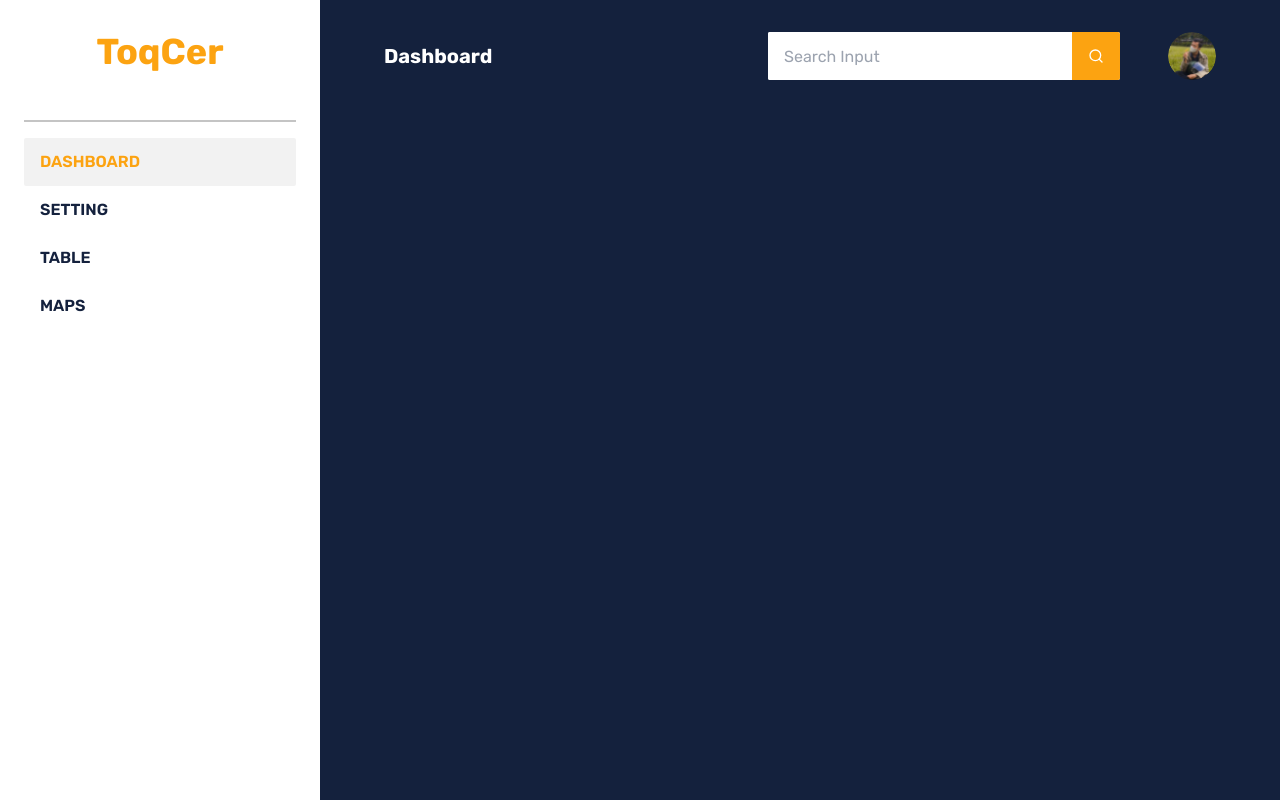
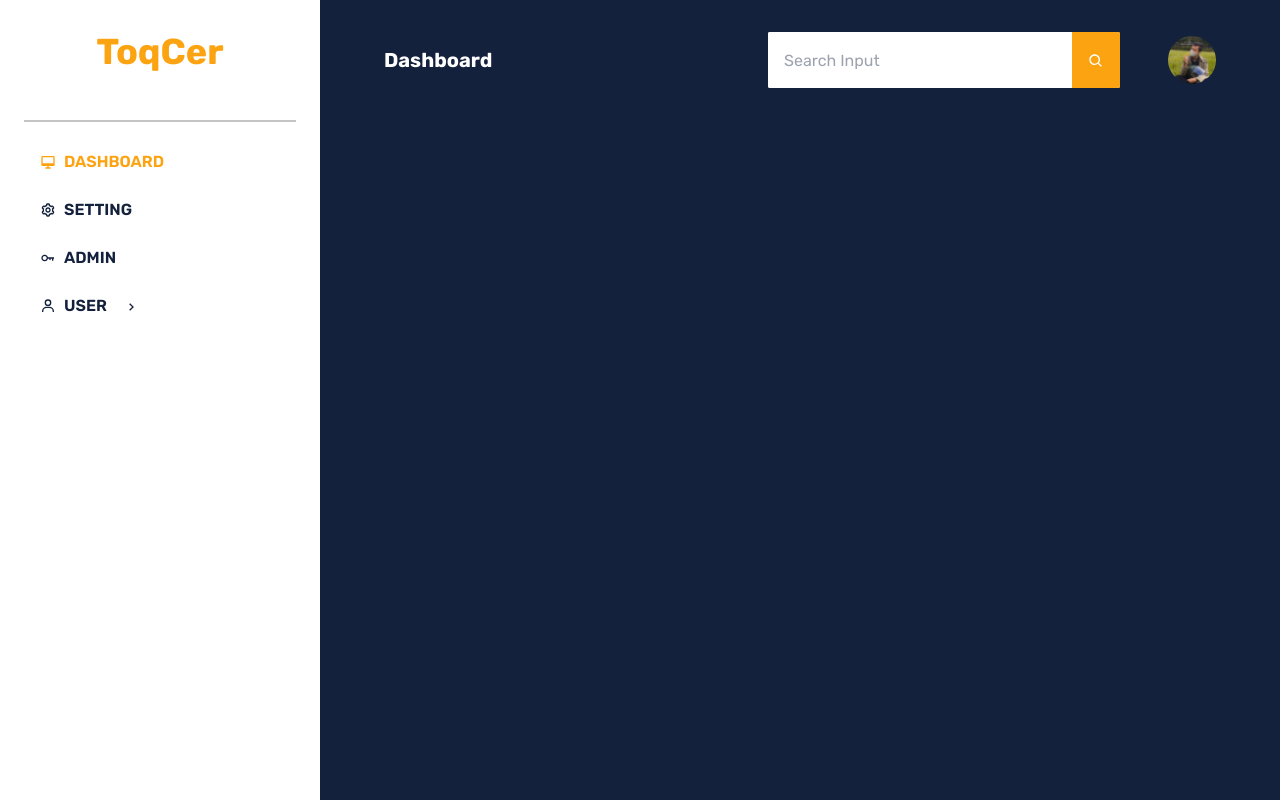
Before and after one commit to toqcer/next-fe, a Next.js app: page /admin/dashboard in a window 1280 px wide. Built offline with nearby package versions, Linux system fonts and the light colour scheme.

Commit message:
[UPDATE] SidebarLink

```diff
--- a/components/atoms/SidebarLink/SidebarLink.js
+++ b/components/atoms/SidebarLink/SidebarLink.js
@@ -1,13 +1,29 @@
 import Link from 'next/link';
+import { BiChevronRight } from "react-icons/bi";
 
-function SidebarLink({ text, active, href }) {
+import MenuStyle from '/styles/Menu.module.scss'
+
+function SidebarLink({ text, active, href, Icon, children, onClick, Ref }) {
     return (
-        <Link href={href} passHref>
-            <div className={`uppercase py-3 px-4 font-semibold ${active ? 'text-orange bg-gray/50'
-                : 'text-primary'} hover:text-orange hover:bg-gray/50 cursor-pointer rounded-sm`}>
-                <a>{text}</a>
-            </div>
-        </Link>
+        <>
+            {children ? (
+                <Link href={href} passHref>
+                    <li className={`uppercase   font-semibold ${active ? 'text-orange active' : 'text-primary '}   rounded-sm list-none flex space-x-2 ${children && "flex-col"} `}>
+                        <a className={`w-full space-x-2 px-4 py-3 cursor-pointer inline-flex gap-x-2 items-center hover:text-orange hover:bg-gray/30 ${MenuStyle['sidebar-link']}`} onClick={onClick}>
+                            {Icon}
+                            {text}
+                            <span className={`${MenuStyle['arrow-dropdown']} transition-all duration-300`}><BiChevronRight /></span>
+                        </a>
+                        {children}
+                    </li>
+                </Link>
+            ) : (
+                <li className={`uppercase   font-semibold ${active ? 'text-orange active' : 'text-primary '}   rounded-sm list-none flex space-x-2 ${MenuStyle['sidebar-link']}`}>
+                    <span className='w-full space-x-2 px-4 py-3 cursor-pointer inline-flex gap-x-2 items-center hover:text-orange hover:bg-gray/30'>{Icon}{text}</span>
+                </li>
+            )
+            }
+        </>
     )
 }
 
--- a/components/molecules/Search/Search.js
+++ b/components/molecules/Search/Search.js
@@ -1,5 +1,5 @@
 import { Button, Input } from '@components/atoms';
-import { FiSearch } from 'react-icons/fi';
+import { BiSearch } from 'react-icons/bi';
 
 function Search() {
     return (
@@ -7,7 +7,7 @@ function Search() {
             <Input placeholder="Search Input" className="flex-1" />
             <div>
                 <Button>
-                    <FiSearch color="white" />
+                    <BiSearch color="white" />
                 </Button>
             </div>
         </div>
--- a/components/molecules/Sidebar/Sidebar.js
+++ b/components/molecules/Sidebar/Sidebar.js
@@ -1,16 +1,29 @@
-import { SidebarLink } from "@components/atoms"
+import { SidebarLink } from "@components/atoms";
+import { BiDesktop, BiCog, BiKey, BiUser } from "react-icons/bi";
+
+import MenuStyle from '/styles/Menu.module.scss'
 
 function Sidebar() {
+    // const inputEl = useRef()
     return (
         <aside className="max-w-xs w-full py-8 px-6 ">
             <h1 className="text-4xl font-bold text-orange text-center pb-12 border-b-2 border-muted">ToqCer</h1>
             <div className="mt-4">
-                <SidebarLink text="dashboard" href='#1' active />
-                <SidebarLink text="setting" href='#2' />
-                <SidebarLink text="table" href='#3' />
-                <SidebarLink text="maps" href='#4' />
+                <SidebarLink text="dashboard" href='#1' Icon={<BiDesktop />} active />
+                <SidebarLink text="setting" href='#2' Icon={<BiCog />} />
+                <SidebarLink text="admin" href='#3' Icon={<BiKey />} />
+                <SidebarLink text="user" href='#4' Icon={<BiUser />} onClick={(e) => {
+                    e.target.classList.toggle(MenuStyle['dropdown-close']);
+                    console.log(e.target)
+                }}>
+                    <ul className={`ml-0 mt-2 transition-all duration-300 overflow-hidden`}>
+                        <SidebarLink text="Dshbor" href='#4' Icon={<BiUser />} active />
+                        <SidebarLink text="SSSS" href='#4' Icon={<BiUser />} />
+                        <SidebarLink text="DSSD" href='#4' Icon={<BiUser />} />
+                    </ul>
+                </SidebarLink>
             </div>
-        </aside>
+        </aside >
     )
 }
 
--- /dev/null
+++ b/styles/Menu.module.scss
@@ -0,0 +1,19 @@
+.sidebar-link.dropdown-close {
+    + ul {
+        max-height: 100vh;
+        visibility: visible;
+    }
+
+    .arrow-dropdown {
+        transform: rotate(90deg);
+    }
+}
+
+.sidebar-link:not(.dropdown-close) {
+    + ul {
+        max-height: 0;
+        visibility: hidden;
+    }
+
+
+}
--- a/styles/init.scss
+++ b/styles/init.scss
@@ -18,3 +18,7 @@ a {
   color: inherit;
   text-decoration: none;
 }
+
+svg,img{
+  display: inline-block;
+}
```
